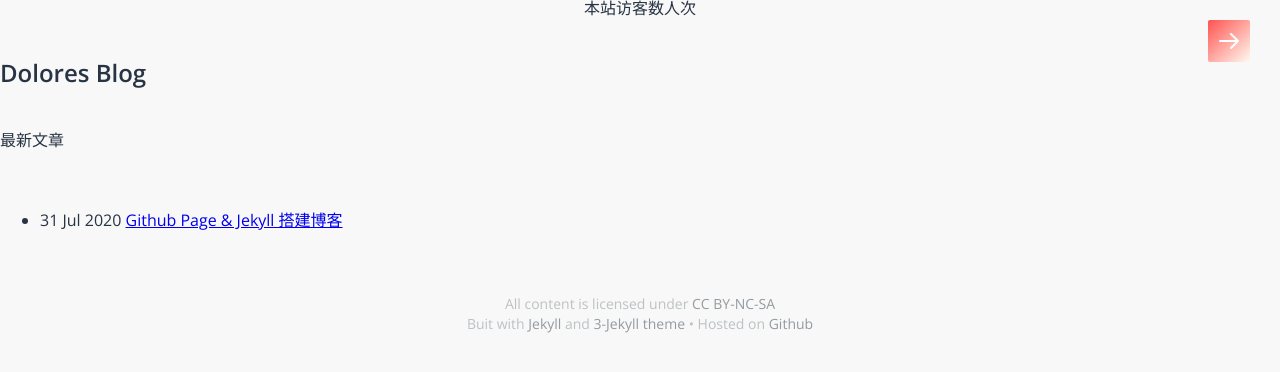
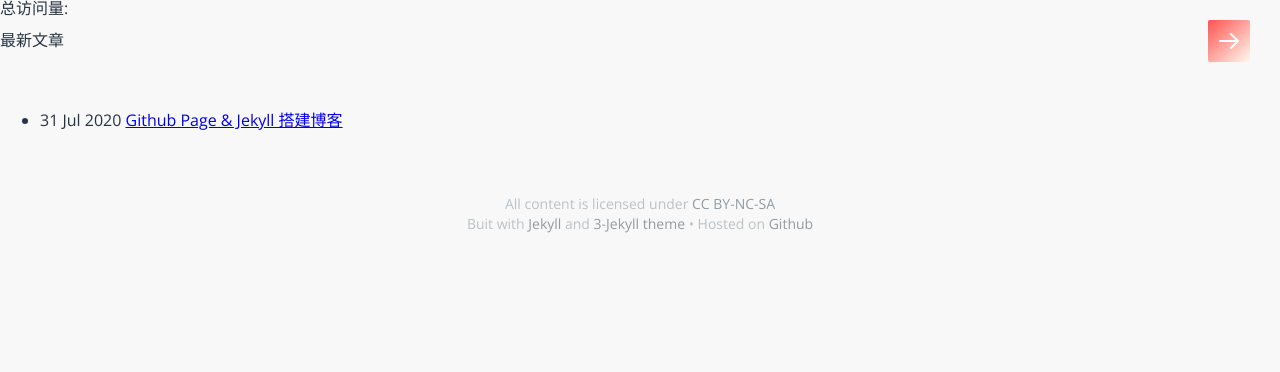
Before and after one commit to Tester-Dolores/Tester-Dolores.github.io, a Jekyll site: the page built from index.html, in a window 1280 px wide. Shown: the top 372 px of the page. Built offline with Jekyll 4.4.1, drawn with Linux system fonts in a browser that asks for light colours; some web fonts are replaced; comment, search, counter and statistics services are not loaded.

Commit message:
Update index.html

```diff
--- a/index.html
+++ b/index.html
@@ -3,11 +3,11 @@ layout: default
 title: Dolores Blog
 ---
 <div id="home" class="container">
-    <span id="busuanzi_container_site_uv">
-      本站访客数<span id="busuanzi_value_site_uv"></span>人次
+
+</div>
+<span id="busuanzi_container_site_uv">
+      总访问量: <span id="busuanzi_value_site_uv"></span>
   </span>
-</div>
-<h2>{{ page.title }}</h2>
 
 　　<p>最新文章</p>
 
```
